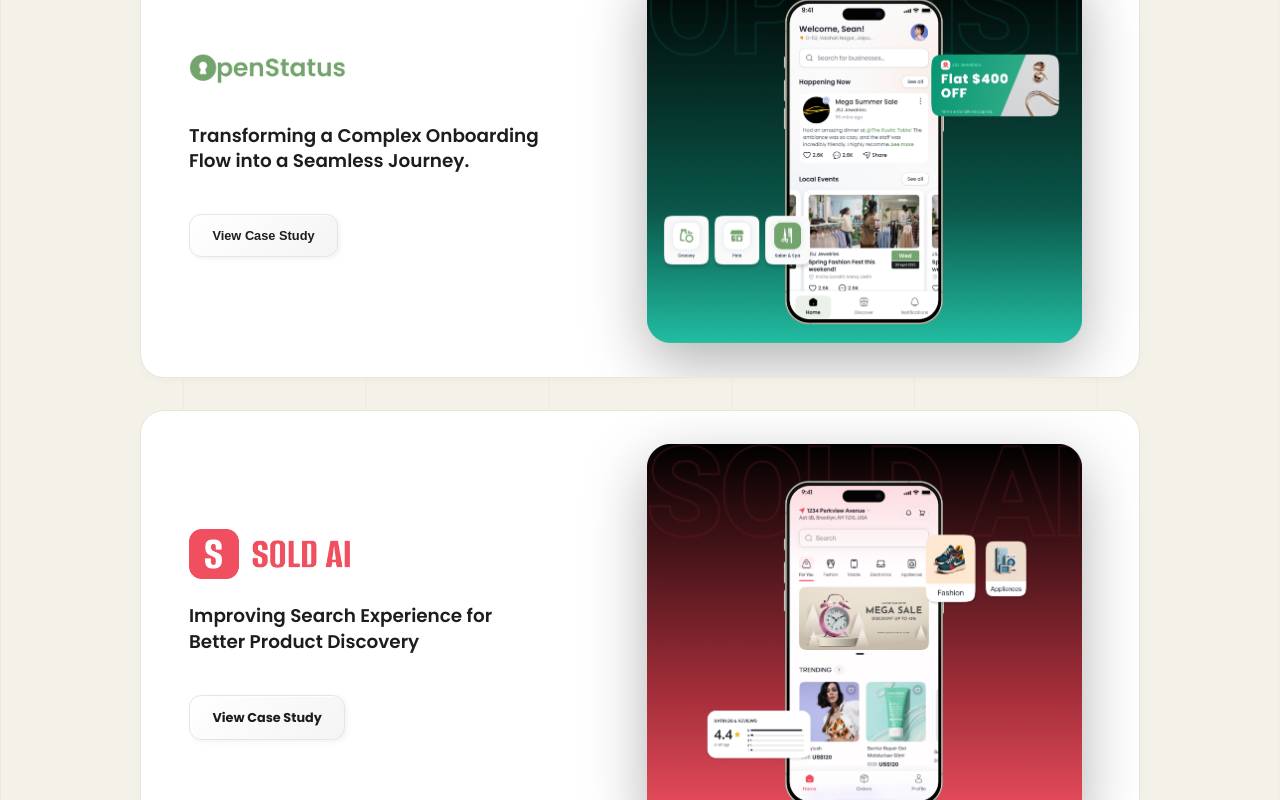
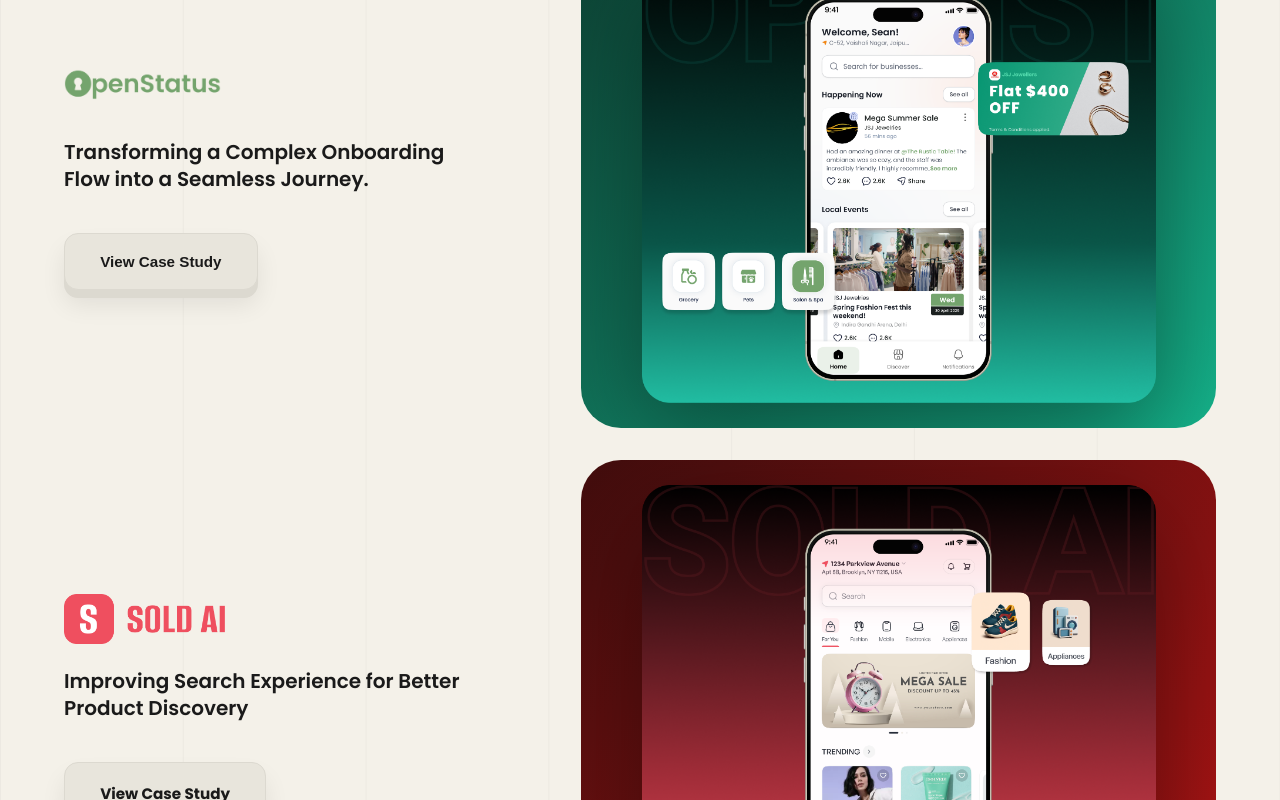
Before and after one commit to PIYUSHPRAJAPATI2715/prakarti, a React (Vite) app: page / in a window 1280 px wide. Shown: the part 1000-1800 px from the top of the page. Built offline with nearby package versions, Linux system fonts and the light colour scheme; a web font is replaced by a local one.

Commit message:
Transparent bento overhaul: remove card backgrounds, increase section width to 1250px, and refine image boxes

```diff
--- a/src/components/Cursor.jsx
+++ b/src/components/Cursor.jsx
@@ -4,12 +4,8 @@
 
 export default function Cursor() {
   const cursorRef = useRef(null)
-  const labelRef = useRef(null)
-
-  const cursorImage = '/curser.png'
 
   useGSAP(() => {
-    // Basic magnetic cursor logic
     const handleMouseMove = (e) => {
       gsap.to(cursorRef.current, {
         x: e.clientX,
@@ -19,17 +15,14 @@
       })
     }
 
-    // Basic magnetic cursor logic
     if (window.innerWidth > 1024) {
       window.addEventListener('mousemove', handleMouseMove)
 
       const handleEnter = () => {
-        gsap.to(cursorRef.current, { scale: 2, duration: 0.3, ease: 'power2.out' })
-        gsap.to(labelRef.current, { opacity: 1, duration: 0.3 })
+        gsap.to(cursorRef.current, { scale: 1.5, duration: 0.3, ease: 'power2.out' })
       }
       const handleLeave = () => {
         gsap.to(cursorRef.current, { scale: 1, duration: 0.3, ease: 'power2.out' })
-        gsap.to(labelRef.current, { opacity: 0, duration: 0.3 })
       }
 
       const applyHoverEvents = () => {
@@ -39,22 +32,14 @@
         })
       }
 
-      // Delay applying to let DOM render
       setTimeout(applyHoverEvents, 2000)
     }
   }, [])
 
-
   return (
-    <>
-      <div id="custom-cursor" ref={cursorRef} style={{ width: '40px', height: '40px', position: 'fixed', zIndex: '9999', pointerEvents: 'none' }}>
-        <img
-          src={cursorImage}
-          alt="cursor"
-          style={{ width: '100%', height: '100%', objectFit: 'contain' }}
-        />
-        <div className="cursor-label" ref={labelRef} style={{ position: 'absolute', top: '50px', whiteSpace: 'nowrap', opacity: 0 }}></div>
-      </div>
-    </>
+    <div id="custom-cursor" ref={cursorRef}>
+      <div className="cursor-dot"></div>
+      <div className="cursor-ring"></div>
+    </div>
   )
 }
--- a/src/style.css
+++ b/src/style.css
@@ -183,7 +183,7 @@
 
 .section-wrapper {
   width: 100%;
-  max-width: 1000px;
+  max-width: 1250px;
 }
 
 .section-header {
@@ -213,12 +213,12 @@
 .bento-card {
   display: flex;
   width: 100%;
-  border-radius: 24px;
-  background: white;
-  border: 1px solid var(--border);
-  overflow: hidden;
-  height: 450px;
-  box-shadow: 0 4px 6px rgba(0, 0, 0, 0.02);
+  background: transparent;
+  border: none;
+  overflow: visible;
+  height: 500px;
+  box-shadow: none;
+  gap: 4rem; /* added gap for the wider layout */
 }
 
 .bento-card.rev {
@@ -227,11 +227,11 @@
 
 .bento-info {
   flex: 1;
-  padding: 3rem;
+  padding: 1rem 0; /* reduced padding since box is gone */
   display: flex;
   flex-direction: column;
   justify-content: center;
-  max-width: 45%;
+  max-width: 40%;
 }
 
 .bento-logo {
@@ -243,12 +243,12 @@
   font-size: 1.2rem;
 }
 
-.bento-logo img {
-  height: 24px;
+.bento-logo.openstatus {
+  color: #64A37C;
 }
 
-.bento-logo.openstatus {
-  color: #64A37C;
+.bento-logo img {
+  height: 50px; /* matched to target SS */
 }
 
 .bento-logo.soldai {
@@ -256,54 +256,77 @@
 }
 
 .bento-desc {
-  font-size: 1.15rem;
+  font-size: 1.25rem;
   font-weight: 600;
-  line-height: 1.4;
-  color: var(--text);
+  line-height: 1.35;
+  color: #1a1a1a;
   margin-bottom: 2.5rem;
+  max-width: 90%;
 }
 
 .bento-btn {
   display: inline-flex;
   align-items: center;
   align-self: flex-start;
-  padding: 0.8rem 1.4rem;
-  border-radius: 12px;
+  padding: 1.2rem 2.2rem;
+  border-radius: 14px;
   font-weight: 700;
-  font-size: 0.8rem;
-  color: var(--text);
+  font-size: 0.95rem;
+  color: #1a1a1a;
   text-decoration: none;
-  background: linear-gradient(135deg, white 0%, #f4f4f4 100%);
-  border: 1px solid var(--border);
-  box-shadow: 2px 2px 5px rgba(0, 0, 0, 0.05), inset 1px 1px 1px white;
-  transition: transform 0.2s;
+  background: #E8E5DC;
+  border: 1px solid #DCD9D0;
+  box-shadow:
+    0 8px 0 #DCD9D0,
+    0 15px 25px rgba(0, 0, 0, 0.08);
+  transition: all 0.1s cubic-bezier(0.175, 0.885, 0.32, 1.275);
+  position: relative;
+  top: 0;
 }
 
 .bento-btn:hover {
   transform: translateY(-2px);
+  box-shadow:
+    0 10px 0 #DCD9D0,
+    0 18px 30px rgba(0, 0, 0, 0.1);
+}
+
+.bento-btn:active {
+  top: 6px;
+  box-shadow:
+    0 2px 0 #DCD9D0,
+    0 5px 10px rgba(0, 0, 0, 0.05);
 }
 
 .bento-visual {
-  flex: 1.2;
+  flex: 1.4;
   position: relative;
   display: flex;
   justify-content: center;
   align-items: center;
   background: transparent;
+  border-radius: 40px; /* Standalone box rounding */
+  overflow: hidden;
 }
 
 .bento-visual.green {
-  background: transparent;
+  background: linear-gradient(135deg, #0D4133 0%, #15B38B 100%);
 }
 
 .bento-visual.red {
-  background: transparent;
+  background: linear-gradient(135deg, #410D0D 0%, #B31515 100%);
 }
 
 .mockup-img {
-  height: 85%;
+  height: 90%; /* increased for more impact */
+  width: auto;
   object-fit: contain;
-  filter: drop-shadow(0 20px 30px rgba(0, 0, 0, 0.3));
+  filter: drop-shadow(0 30px 50px rgba(0, 0, 0, 0.4));
+  transition: transform 0.5s ease;
+}
+
+.bento-card:hover .mockup-img {
+  transform: scale(1.05) translateY(-10px);
 }
 
 
@@ -411,8 +434,8 @@
   position: fixed;
   top: 0;
   left: 0;
-  width: 25px;
-  height: 25px;
+  width: 20px;
+  height: 20px;
   z-index: 999999;
   pointer-events: none;
   transform: translate(-50%, -50%);
@@ -424,25 +447,29 @@
 .cursor-dot {
   width: 6px;
   height: 6px;
-  background: black;
+  background: #000; /* Black circle */
   border-radius: 50%;
 }
 
 .cursor-ring {
   position: absolute;
-  width: 30px;
-  height: 30px;
-  border: 1px solid rgba(0, 0, 0, 0.1);
+  width: 35px; /* Larger ring to create "some space" */
+  height: 35px;
+  border: 1px solid rgba(0, 0, 0, 0.2); /* Black border with some transparency */
   border-radius: 50%;
+  animation: cursorPulse 1.5s infinite ease-in-out;
 }
 
-.cursor-label {
-  position: absolute;
-  top: 40px;
-  font-size: 0.6rem;
-  font-weight: 800;
-  color: black;
-  opacity: 0;
+@keyframes cursorPulse {
+  0% { transform: scale(1); border-color: rgba(0, 0, 0, 0.2); }
+  50% { transform: scale(1.2); border-color: rgba(0, 0, 0, 0.5); }
+  100% { transform: scale(1); border-color: rgba(0, 0, 0, 0.2); }
+}
+
+@media (max-width: 1024px) {
+  #custom-cursor {
+    display: none !important;
+  }
 }
 
 /* Contact Section */
```
